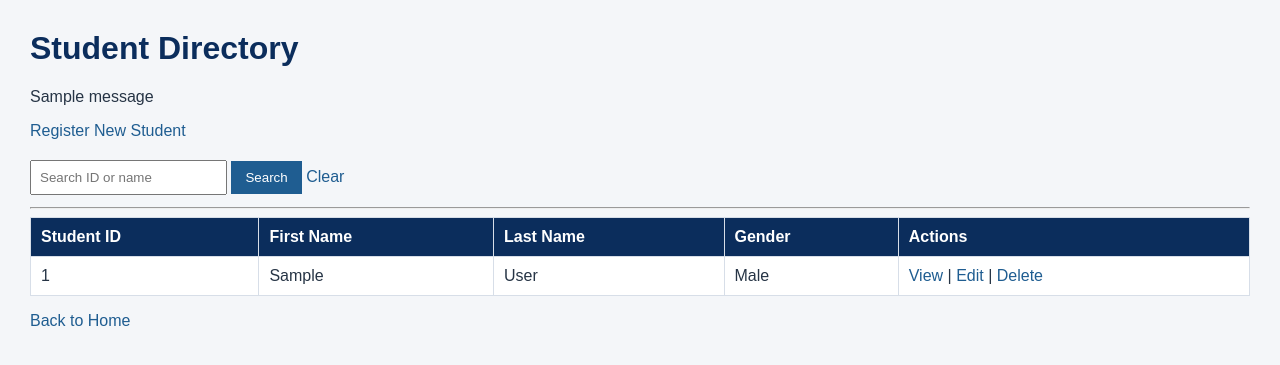
After one commit to grly-frndz/CC106-M06-GirllyFernandez, a Django app: page /registration/students/ in a window 1280 px wide. The commit adds this page. Shown: the top 365 px of the page. Run offline with Django 5.2, Linux system fonts and the light colour scheme; tables that the repository leaves empty hold one stand-in row (values such as "Sample post"); one stand-in notice (Sample message) is shown.

Commit message:
Enhance Django Student Registration with ModelForm and Student Directory

```diff
--- /dev/null
+++ b/registration/static/registration/style.css
@@ -0,0 +1,49 @@
+body {
+    font-family: Arial, sans-serif;
+    background: #f4f6f9;
+    color: #263445;
+    margin: 30px;
+}
+
+h1 {
+    color: #0b2d5c;
+}
+
+a {
+    color: #1f5d91;
+    text-decoration: none;
+}
+
+a:hover {
+    text-decoration: underline;
+}
+
+table {
+    width: 100%;
+    border-collapse: collapse;
+    background: #ffffff;
+}
+
+th {
+    background: #0b2d5c;
+    color: #ffffff;
+    text-align: left;
+}
+
+td, th {
+    padding: 10px;
+    border: 1px solid #d7dee8;
+}
+
+button {
+    background: #1f5d91;
+    color: #ffffff;
+    border: 0;
+    padding: 9px 14px;
+    cursor: pointer;
+}
+
+input, select {
+    padding: 8px;
+    margin: 4px 0;
+}
--- a/registration/templates/registration/registration.html
+++ b/registration/templates/registration/registration.html
@@ -1,11 +1,17 @@
+{% load static %}
 
 <!DOCTYPE html>
 <html>
 <head>
+     <link rel="stylesheet" href="{% static 'registration/style.css' %}">
     <title>Student Registration</title>
 </head>
 <body>
     <h1>Student Registration Form</h1>
+
+    <p>
+        <a href="{% url 'student_list' %}">View Student Directory</a>
+    </p>
 
     <form method="POST">
         {% csrf_token %}
--- /dev/null
+++ b/registration/templates/registration/student_list.html
@@ -0,0 +1,61 @@
+{% load static %}
+<!DOCTYPE html>
+<html lang="en">
+<head>
+    <meta charset="UTF-8">
+    <link rel="stylesheet" href="{% static 'registration/style.css' %}">
+    <title>Student Directory</title>
+</head>
+<body>
+    <h1>Student Directory</h1>
+    {% if messages %}
+        {% for message in messages %}
+            <p>{{ message }}</p>
+        {% endfor %}
+    {% endif %}
+
+    <p>
+        <a href="{% url 'student_create' %}">Register New Student</a>
+    </p>
+
+    <form method="get">
+        <input type="text" name="q" value="{{query}}" placeholder="Search ID or name">
+        <button type="submit">Search</button>
+        <a href="{% url 'student_list' %}">Clear</a>
+    </form>
+
+    <hr>
+
+    {% if students %}
+        <table border="1" cellpadding="8">
+            <thead>
+                <tr>
+                    <th>Student ID</th>
+                    <th>First Name</th>
+                    <th>Last Name</th>
+                    <th>Gender</th>
+                    <th>Actions</th>
+                </tr>
+            </thead>
+            <tbody>
+                {% for student in students %}
+                    <tr>
+                        <td>{{ student.student_id }}</td>
+                        <td>{{ student.first_name }}</td>
+                        <td>{{ student.last_name }}</td>
+                        <td>{{ student.gender }}</td>
+                        <td>
+                            <a href="{% url 'student_detail' student.id %}">View</a> |
+                            <a href="{% url 'student_edit' student.id %}">Edit</a> |
+                            <a href="{% url 'student_delete' student.id %}">Delete</a>
+                        </td>
+                    </tr>
+                {% endfor %}
+            </tbody>
+        </table>
+    {% else %}
+        <p>No students record found.</p>
+    {% endif %}
+    <p><a href="{% url 'home' %}">Back to Home</a></p>
+</body>
+</html>
--- a/registration/templates/registration/success.html
+++ b/registration/templates/registration/success.html
@@ -1,8 +1,9 @@
-
+{% load static %}
 <!DOCTYPE html>
 <html>
 <head>
     <title>Registration Success</title>
+    <link rel="stylesheet" href="{% static 'registration/style.css' %}">
 </head>
 <body>
     <h1>Registration Successful!</h1>
--- a/registration/urls.py
+++ b/registration/urls.py
@@ -5,4 +5,9 @@ from . import views
 urlpatterns = [
     path('', views.student_registration, name='student_registration'),
     path('success/<str:first_name>/', views.registration_success, name='registration_success'),
+    path('students/', views.student_list, name='student_list'),
+    path('students/create/', views.student_create,name='student_create'),
+    path('students/<int:pk>/', views.student_detail, name='student_detail'),
+    path('students/<int:pk>/edit/', views.student_edit, name='student_edit'),
+    path('students/<int:pk>/delete/', views.student_delete,name='student_delete'),
 ]
--- a/registration/views.py
+++ b/registration/views.py
@@ -1,7 +1,11 @@
 
-from django.shortcuts import render, redirect
+from django.http import request
+from django.shortcuts import render, redirect, get_object_or_404
+from django.contrib import messages
+from django.db.models import Q, query
+
 from .models import Student
-
+from .forms import StudentForm
 
 def student_registration(request):
     if request.method == 'POST':
@@ -35,3 +39,104 @@ def registration_success(request, first_name):
         'registration/success.html',
         {'first_name': first_name}
     )
+
+def student_list(request):
+    query = request.GET.get('q', '').strip()
+
+    students = Student.objects.all().order_by('last_name', 'first_name')
+
+    if query:
+        students = students.filter(
+            Q(student_id__icontains=query) |
+            Q(first_name__icontains=query) |
+            Q(last_name__icontains=query)
+        )
+
+    context = {
+        'students': students,
+        'query': query,
+    }
+
+    return render(
+        request,
+        'registration/student_list.html',
+        context
+    )
+
+def student_detail(request, pk):
+    student = get_object_or_404(Student, pk=pk)
+
+    return render(
+        request,
+        'registration/student_detail.html',
+        {'student': student}
+    )
+
+def student_edit(request, pk):
+    student = get_object_or_404(Student, pk=pk)
+
+    if request.method == 'POST':
+        student.student_id = request.POST.get('student_id')
+        student.first_name = request.POST.get('first_name')
+        student.last_name = request.POST.get('last_name')
+        student.gender = request.POST.get('gender')
+        student.date_of_birth = request.POST.get('date_of_birth')
+        student.contact_no = request.POST.get('contact_no')
+
+        student.save()
+
+        return redirect('student_list')
+
+    return render(request, 'registration/student_edit.html', {
+        'student': student
+    })
+
+def student_create(request):
+    if request.method == 'POST':
+        form = StudentForm(request.POST)
+
+        if form.is_valid():
+            form.save()
+            messages.success(request, 'Student created successfully.')
+            return redirect('student_list')
+    else:
+        form = StudentForm()
+
+    return render(
+        request,
+        'registration/student_form.html',
+        {'form': form, 'page_title': 'Register Student'}
+    )
+
+def student_update(request, pk):
+    student = get_object_or_404(Student, pk=pk)
+
+    if request.method == 'POST':
+        form = StudentForm(request.POST, instance=student)
+
+        if form.is_valid():
+            form.save()
+            messages.success(request, 'Student updated successfully.')
+            return redirect('student_detail', pk=student.pk)
+    else:
+        form = StudentForm(instance=student)
+
+    return render(
+        request,
+        'registration/student_form.html',
+        {'form': form, 'page_title': 'Update Student', 'student': student}
+    )
+
+def student_delete(request, pk):
+    student = get_object_or_404(Student, pk=pk)
+
+    if request.method == 'POST':
+        student.delete()
+        messages.success(request, 'Student deleted successfully.')
+        return redirect('student_list')
+
+    return render(
+        request,
+        'registration/student_confirm_delete.html',
+        {'student': student}
+    )
```
Also changed, not shown: registration/forms.py (added, +19 -0 lines), registration/templates/registration/student_confirm_delete.html (added, +25 -0 lines), registration/templates/registration/student_detail.html (added, +25 -0 lines), registration/templates/registration/student_edit.html (added, +55 -0 lines), registration/templates/registration/student_form.html (added, +21 -0 lines).
